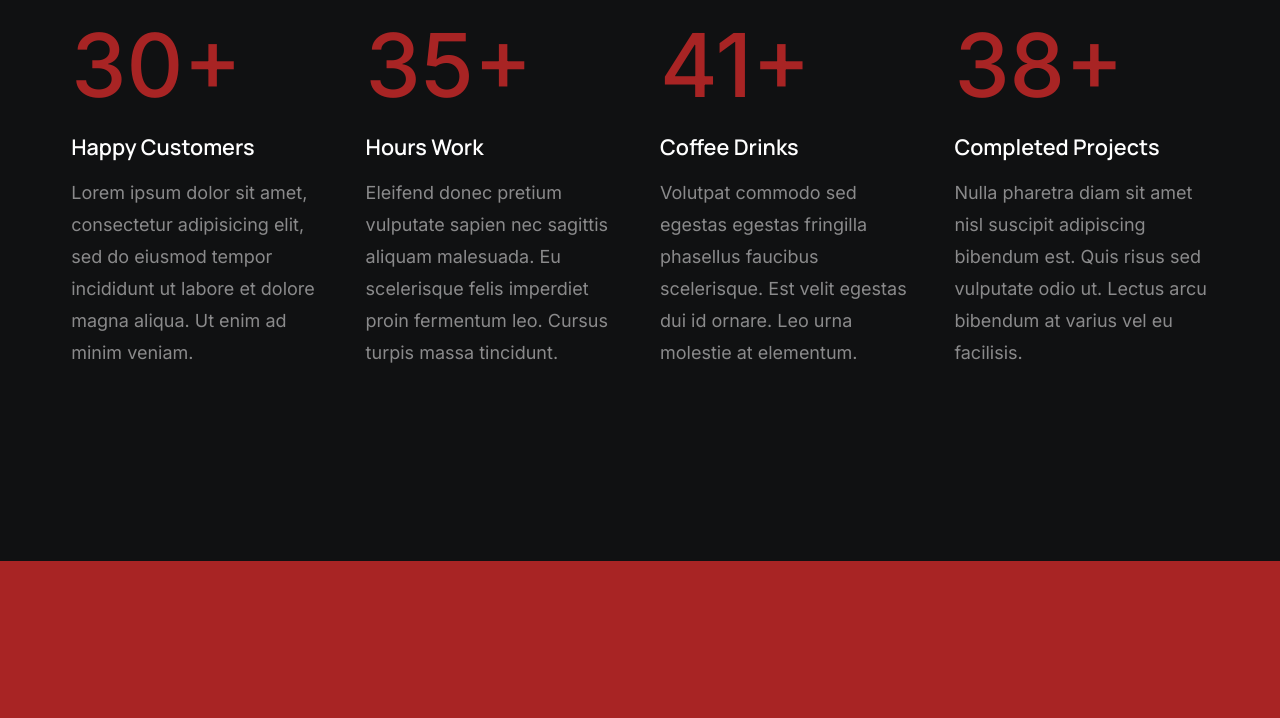
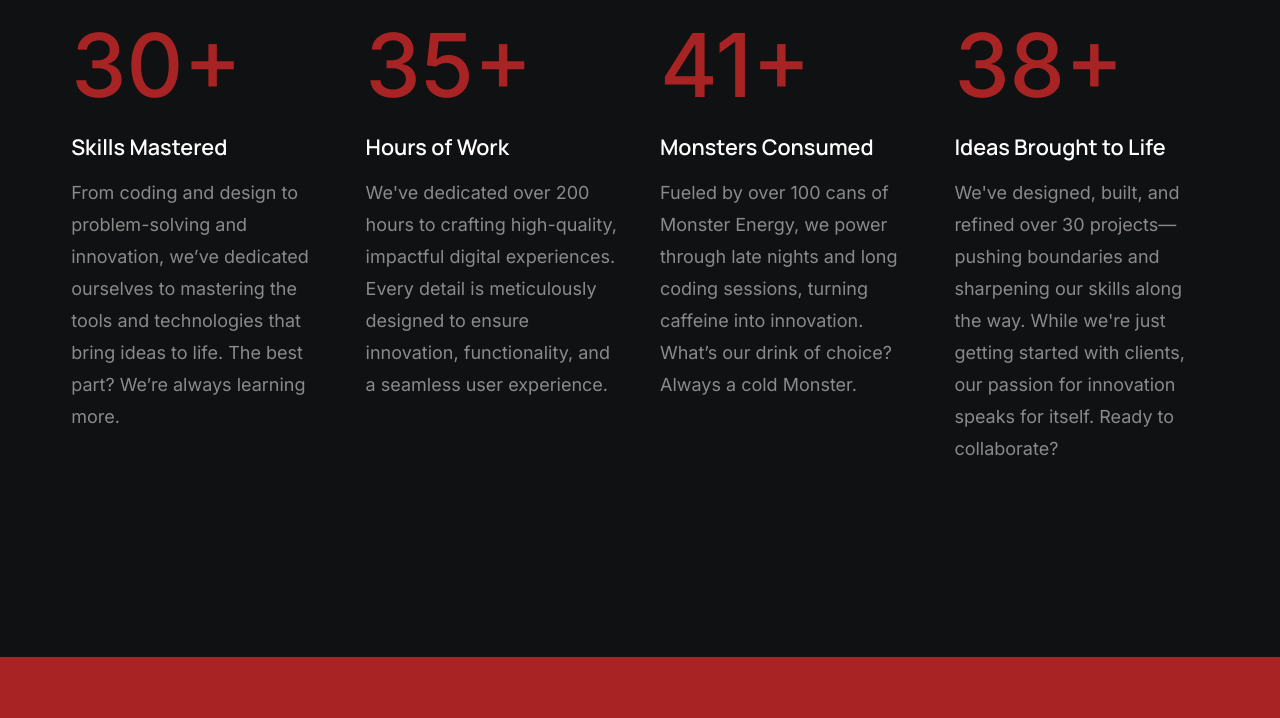
Before and after one commit to DevIgnite3/Portfolio-V2, a plain HTML site: page index.html in a window 1280 px wide. Shown: the part 1280-1998 px from the top of the page. Drawn offline with nearby package versions, Linux system fonts and the light colour scheme.

Commit message:
Updated numbers

```diff
--- a/index.html
+++ b/index.html
@@ -119,7 +119,9 @@
                     <h2 class="s-intro__about-title">Hello, We Are DevIgnite.</h2>
 
                     <p>
-                        We are a dynamic freelance team of passionate developers who believe in creating innovative, efficient, and user-centered solutions. With expertise in web and app development, we strive to ignite creativity and bring your vision to life through cutting-edge technology.
+                        We are a dynamic freelance team of passionate developers who believe in creating innovative,
+                        efficient, and user-centered solutions. With expertise in web and app development, we strive
+                        to ignite creativity and bring your vision to life through cutting-edge technology.
                     </p>
 
                 </div>
@@ -129,38 +131,34 @@
 
                 <div class="column stats__item" data-animate-el="">
                     <div class="stats__count" data-counter="30"><span>30</span>+</div>
-                    <h5>Happy Customers</h5>
+                    <h5>Skills Mastered</h5>
                     <p>
-                    Lorem ipsum dolor sit amet, consectetur adipisicing
-                    elit, sed do eiusmod tempor incididunt ut labore et dolore
-                    magna aliqua. Ut enim ad minim veniam.
+                        From coding and design to problem-solving and innovation, we’ve dedicated ourselves to mastering
+                        the tools and technologies that bring ideas to life. The best part? We’re always learning more.
                     </p>
                 </div>
                 <div class="column stats__item" data-animate-el="">
-                    <div class="stats__count" data-counter="35"><span>35</span>+</div>
-                    <h5>Hours Work</h5>
+                    <div class="stats__count" data-counter="35"><span>200</span>+</div>
+                    <h5>Hours of Work</h5>
                     <p>
-                    Eleifend donec pretium vulputate sapien nec sagittis
-                    aliquam malesuada. Eu scelerisque felis imperdiet proin
-                    fermentum leo. Cursus turpis massa tincidunt.
+                        We've dedicated over 200 hours to crafting high-quality, impactful digital experiences.
+                        Every detail is meticulously designed to ensure innovation, functionality, and a seamless user experience.
                     </p>
                 </div>
                 <div class="column stats__item" data-animate-el="">
-                    <div class="stats__count" data-counter="41"><span>41</span>+</div>
-                    <h5>Coffee Drinks</h5>
+                    <div class="stats__count" data-counter="41"><span>100</span>+</div>
+                    <h5>Monsters Consumed</h5>
                     <p>
-                    Volutpat commodo sed egestas egestas fringilla phasellus
-                    faucibus scelerisque. Est velit egestas dui id ornare.
-                    Leo urna molestie at elementum.
+                        Fueled by over 100 cans of Monster Energy, we power through late nights and long coding sessions,
+                        turning caffeine into innovation. What’s our drink of choice? Always a cold Monster.
                     </p>
                 </div>
                 <div class="column stats__item" data-animate-el="">
-                    <div class="stats__count" data-counter="38"><span>38</span>+</div>
-                    <h5>Completed Projects</h5>
+                    <div class="stats__count" data-counter="38"><span>30</span>+</div>
+                    <h5>Ideas Brought to Life</h5>
                     <p>
-                    Nulla pharetra diam sit amet nisl suscipit adipiscing
-                    bibendum est. Quis risus sed vulputate odio ut.
-                    Lectus arcu bibendum at varius vel eu facilisis.
+                        We've designed, built, and refined over 30 projects—pushing boundaries and sharpening our skills along the way.
+                        While we're just getting started with clients, our passion for innovation speaks for itself. Ready to collaborate?
                     </p>
                 </div>
 
```
